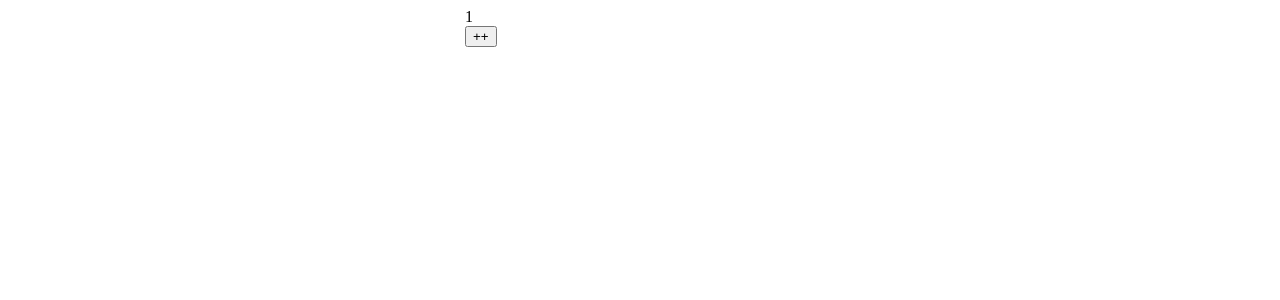
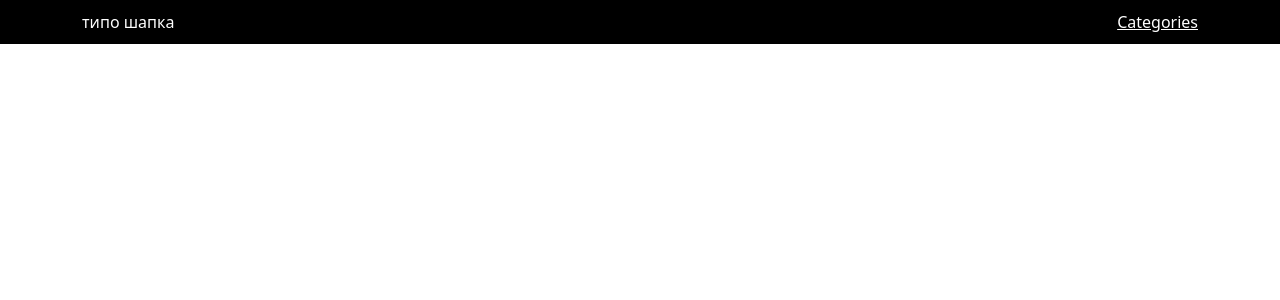
Before and after one commit to OopsWoopsssss/megashop, a Vue app in the folder shop-frontend/: page / in a window 1280 px wide. Shown: the top 300 px of the page. Built offline with nearby package versions, Linux system fonts and the light colour scheme.

Commit message:
add page Categories

```diff
--- a/shop-frontend/package.json
+++ b/shop-frontend/package.json
@@ -9,9 +9,13 @@
   },
   "dependencies": {
     "axios": "^0.24.0",
+    "bootstrap": "^5.1.3",
     "core-js": "^3.6.5",
+    "jquery": "^3.6.0",
+    "popper.js": "^1.16.1",
     "vue": "^2.6.11",
-    "vue-axios": "^3.4.0"
+    "vue-axios": "^3.4.0",
+    "vue-router": "^3.5.3"
   },
   "devDependencies": {
     "@vue/cli-plugin-babel": "~4.5.0",
--- a/shop-frontend/src/App.vue
+++ b/shop-frontend/src/App.vue
@@ -1,59 +1,48 @@
 <template>
   <div id="app">
+    <nav class="header">
+      <div class="container">
+        <div class="header-content">
+          <div>
+            типо шапка
+          </div>
+          <router-link to="/Categories">Categories</router-link>
+        </div>
+      </div>
+    </nav>
     <div class="container">
-      <span>
-        {{ test }}
-      </span>
-      <br>
-      <button v-on:click="loadProduct">
-        ++
-      </button>
+      <router-view></router-view>
     </div>
   </div>
 </template>
 
 <script>
-
-import axios from 'axios'
 export default {
-  // state: {
-  //       backendUrl: "http://127.0.0.1:8000/api/v1"
-  //   },
   name: 'App',
   data() {
     return {
-      test: 1,
-      backendUrl: "http://127.0.0.1:8000/api/v1/product",
-      listProduct: [],
+
     }
   },
   methods: {
-    incor() {
-      this.test++
-    },
-    getServerUrl() {
-      return this.backendUrl
-    },
-    async loadProduct() {
-      let apaaaa = await axios.get('http://127.0.0.1:8000/api/v1/product/')
-      console.log(apaaaa.data)
-      // this.listProduct = await fetch('http://127.0.0.1:8000/api/v1/product/')
-      //     .then(response => response.json())
-      //     .then(data => console.log(data[0].name))
-    },
+
   },
-
-  components: {}
+  components: {
+  },
 }
 </script>
 
 <style>
-.container {
-  max-width: 350px;
-  margin: 0 auto;
-}
-
-.w-100 {
-  width: 100%;
-}
+  .header {
+    background-color: black;
+    color: white;
+    padding: 10px;
+  }
+  .header-content {
+    display: flex;
+    justify-content: space-between;
+  }
+  .header a {
+    color: white;
+  }
 </style>
--- /dev/null
+++ b/shop-frontend/src/conponents/category/Categories.vue
@@ -0,0 +1,37 @@
+<template>
+  <div>
+    <h1>catigories</h1>
+    <ul class="list">
+      <li class="list-item" v-for="category in categoryList.data" :key="category.id">
+        <router-link v-bind:to="category.name">{{ category.name }}</router-link>
+      </li>
+    </ul>
+  </div>
+</template>
+
+<script>
+import axios from "axios";
+
+export default {
+  name: "AppCategories",
+  data() {
+    return {
+      categoryList: [],
+    }
+  },
+  mounted() {
+    this.loadCategoryList();
+  },
+
+  methods: {
+    async loadCategoryList() {
+      this.categoryList = await axios.get('http://127.0.0.1:8000/api/v1/category/?format=json')
+    },
+  }
+
+}
+</script>
+
+<style scoped>
+
+</style>
--- /dev/null
+++ b/shop-frontend/src/conponents/category/CategoryBody.vue
@@ -0,0 +1,58 @@
+<template>
+  <div>
+    <div class="row">
+      <div class="col-3" v-for="product in products" v-bind:key="product.id">
+        <p>{{ product.id }}</p>
+        <p>{{ product.description }}</p>
+        <p>{{ product.price }}</p>
+        <p>{{ product.category }}</p>
+      </div>
+    </div>
+  </div>
+</template>
+
+<script>
+import axios from "axios";
+
+export default {
+  name: "CategoryBody",
+  props: ['nameCategory'],
+  data() {
+    return {
+      listProduct: [],
+    }
+  },
+
+  mounted() {
+    this.loadProductList();
+
+  },
+
+  beforeUpdate() {
+    console.log('mounted')
+    console.log(this.listProduct.data)
+  },
+
+  methods: {
+    async loadProductList() {
+      this.listProduct = await axios.get('http://127.0.0.1:8000/api/v1/products/?format=json')
+      console.log(this.listProduct.data)
+    },
+  },
+
+  computed:{
+    products() {
+      if (this.listProduct.data) {
+        return this.listProduct.data.filter(e => e.category == this.nameCategory)
+      }
+      return true
+    }
+  },
+
+
+}
+</script>
+
+<style scoped>
+
+</style>
--- a/shop-frontend/src/main.js
+++ b/shop-frontend/src/main.js
@@ -1,8 +1,18 @@
 import Vue from 'vue'
 import App from './App.vue'
+import VueRouter from 'vue-router'
+
+import router from './routher'
+import 'bootstrap'
+import 'bootstrap/dist/css/bootstrap.min.css'
+
+Vue.use(VueRouter);
 
 Vue.config.productionTip = false
 
-new Vue({
+const app = new Vue({
   render: h => h(App),
-}).$mount('#app')
+  router,
+})
+
+app.$mount('#app')
--- /dev/null
+++ b/shop-frontend/src/routher.js
@@ -0,0 +1,15 @@
+import VueRouter from 'vue-router'
+
+import Categories from "./conponents/category/Categories";
+import CategoryBody from "./conponents/category/CategoryBody";
+
+const routes = [
+    { path: '/Categories', component: Categories },
+    { path: '/:nameCategory', component: CategoryBody, props: true },
+]
+
+const router = new VueRouter({
+  mode: 'history',
+  routes,
+})
+export default router
```
Also changed, not shown: 2 other files (tests, documents, lock files or other folders).
